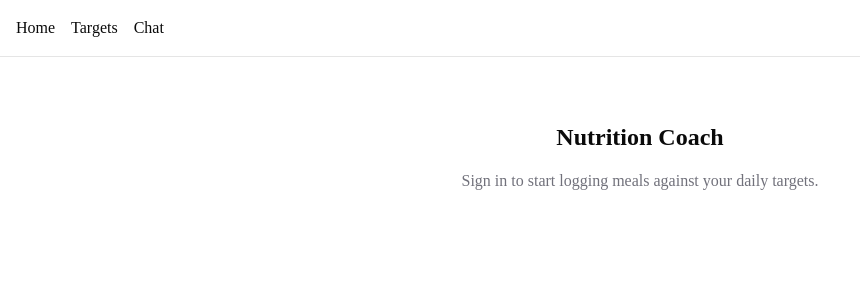
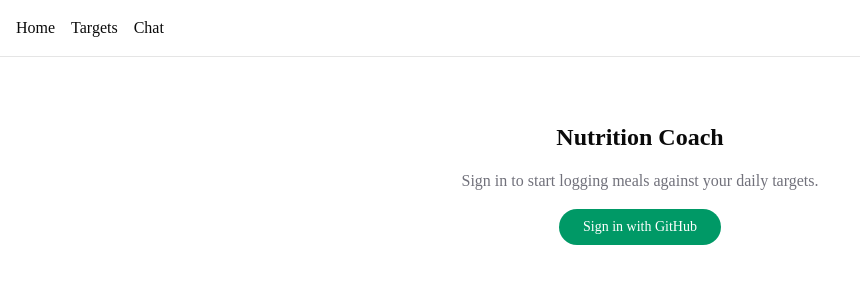
Before and after one commit to myhumblecoder-dev/nutrition-coach, a Next.js app: page / in a window 1280 px wide. Shown: the top 300 px of the page, without its empty margins (0-860 px from the left). Built offline with nearby package versions, Linux system fonts and the light colour scheme; no server answers.

Commit message:
feat(#59): Story 6 — sign in and sign out on the home page (hand-fixed)
Co-Authored-By: Claude Fable 5 <noreply@anthropic.com>
Claude-Session: https://claude.ai/code/session_01VqMuoQXDbCKyeuY7gxUifp

```diff
--- a/src/app/page.tsx
+++ b/src/app/page.tsx
@@ -1,4 +1,4 @@
-import { auth } from '@/auth'
+import { auth, signIn, signOut } from '@/auth'
 import { getToday } from '@/app/actions/getToday'
 import HomeClient from './HomeClient'
 
@@ -15,10 +15,42 @@ export default async function Home() {
         <p className="text-zinc-500">
           Sign in to start logging meals against your daily targets.
         </p>
+        <form
+          action={async () => {
+            'use server'
+            await signIn('github')
+          }}
+        >
+          <button
+            type="submit"
+            className="rounded-full bg-emerald-600 px-6 py-2 text-sm font-medium text-white hover:bg-emerald-500"
+          >
+            Sign in with GitHub
+          </button>
+        </form>
       </main>
     )
   }
 
   const today = await getToday()
-  return <HomeClient today={today} />
+  return (
+    <>
+      <div className="mx-auto flex w-full max-w-2xl justify-end px-6 pt-4">
+        <form
+          action={async () => {
+            'use server'
+            await signOut()
+          }}
+        >
+          <button
+            type="submit"
+            className="text-sm text-zinc-500 underline-offset-2 hover:underline"
+          >
+            Sign out
+          </button>
+        </form>
+      </div>
+      <HomeClient today={today} />
+    </>
+  )
 }
```
Also changed, not shown: 1 other file (tests, documents, lock files or other folders).
